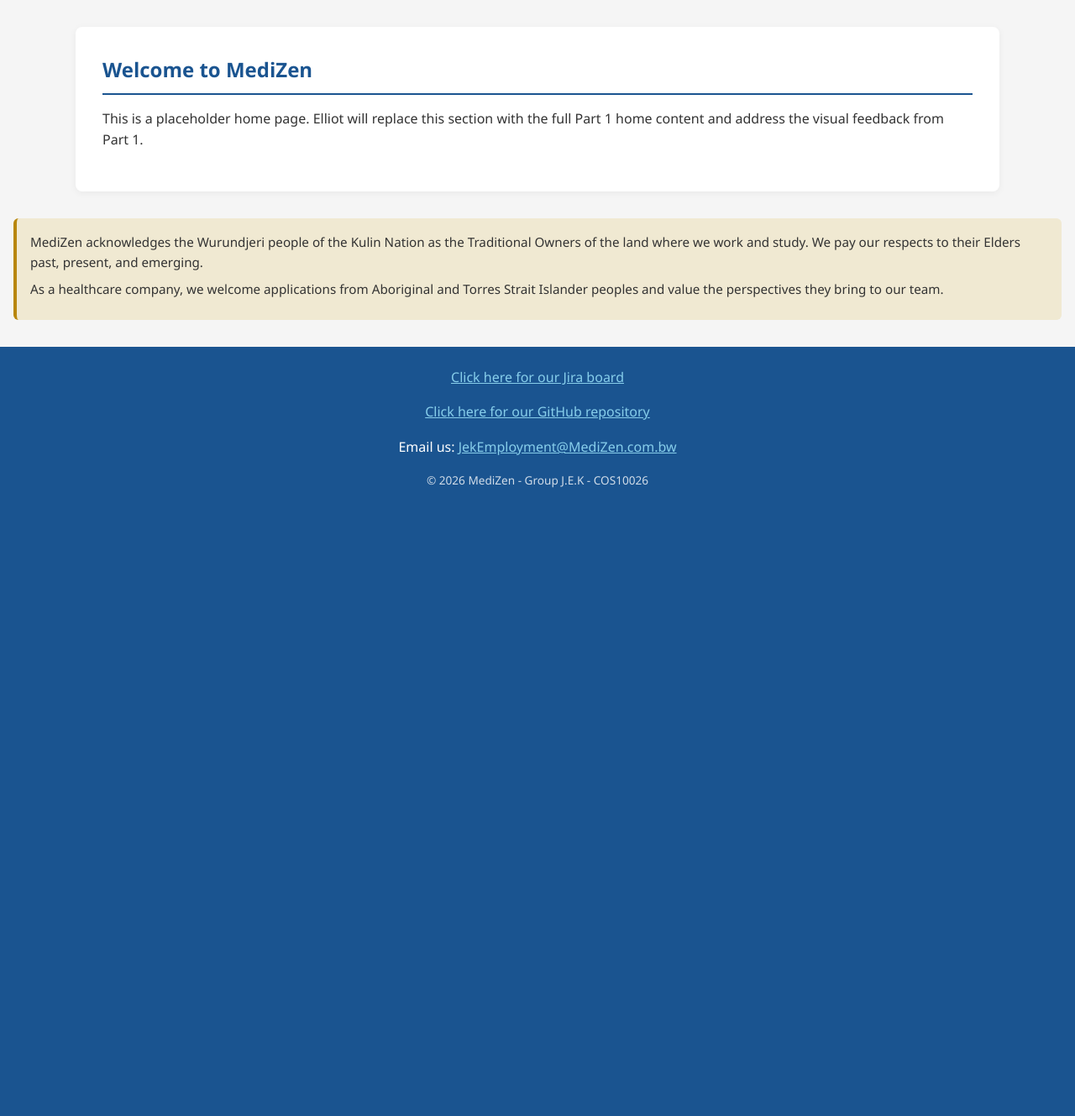
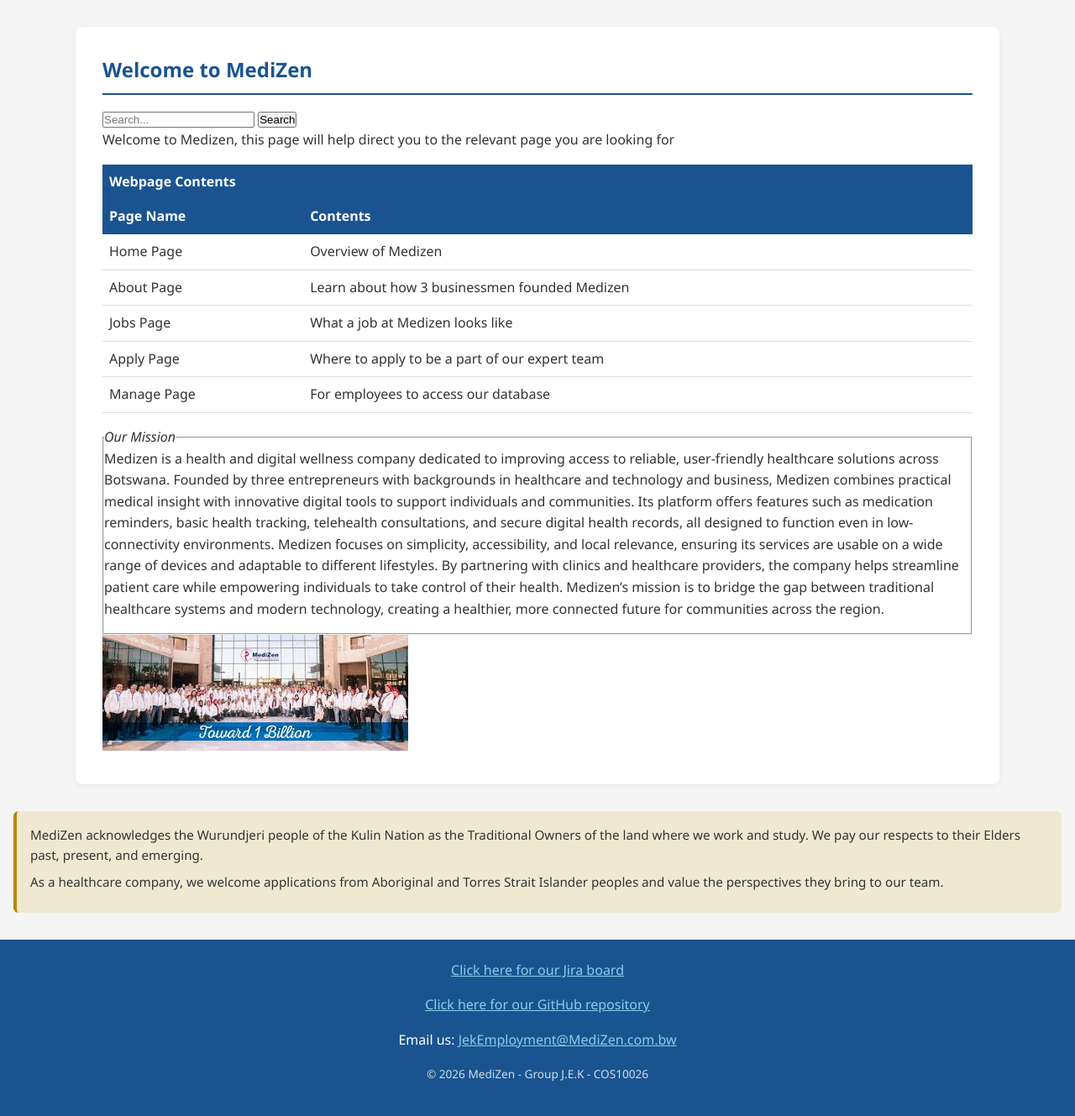
Before and after one commit to ElliotCaval07/GroupAssignment1, a PHP site: page /project2/index.php in a window 1280 px wide. Shown: the part 275-1604 px from the top of the page at 84% size. Before the commit the page ends 856 px from the top, so only its background shows below. Run offline with PHP 8.4, Linux system fonts and the light colour scheme.

Commit message:
added original content to index page

```diff
--- a/project2/index.php
+++ b/project2/index.php
@@ -26,16 +26,80 @@
 
     <main>
         <h2>Welcome to MediZen</h2>
-        <p>
-            This is a placeholder home page. Elliot will replace this section
-            with the full Part 1 home content and address the visual feedback
-            from Part 1.
-        </p>
+
 
         <!-- TODO Elliot: copy in the Part 1 home page content here. -->
         <!-- TODO Elliot: add a company-relevant image (Part 1 feedback). -->
         <!-- TODO Elliot: reduce clutter and improve visual layout (Part 1 feedback). -->
         <!-- TODO Elliot: add one embedded <style> block + one inline style (Part 1 feedback). -->
+
+    <div class="search">
+<input type="text" placeholder="Search...">
+  <button>Search</button>
+</div class="search">
+
+</head>
+
+<body>
+<header>
+
+    <p>Welcome to Medizen, this page will help direct you to the relevant page you are looking for</p>
+
+</header>
+
+<table>
+
+
+    <thead>
+
+        <tr>
+            <th colspan="2">Webpage Contents</th>
+        </tr>
+      <tr>
+        <th>Page Name</th>
+        <th>Contents</th>
+      </tr>
+    </thead>
+
+    <tbody>
+      <tr>
+        <td>Home Page</td>
+        <td>Overview of Medizen</td>
+
+      </tr>
+      <tr>
+        <td>About Page</td>
+        <td>Learn about how 3 businessmen founded Medizen</td>
+
+      </tr>
+
+      <tr>
+        <td>Jobs Page</td>
+        <td>What a job at Medizen looks like</td>
+      </tr>
+
+      <tr>
+        <td>Apply Page</td>
+        <td>Where to apply to be a part of our expert team</td>
+      </tr>
+
+      <tr>
+        <td>Manage Page</td>
+        <td>For employees to access our database</td>
+    </tr>
+    </tbody>
+
+
+</table>
+
+<fieldset>
+    <legend><em>Our Mission</em></legend>
+    <p>
+        Medizen is a health and digital wellness company dedicated to improving access to reliable, user-friendly healthcare solutions across Botswana. Founded by three entrepreneurs with backgrounds in healthcare and technology and business, Medizen combines practical medical insight with innovative digital tools to support individuals and communities. Its platform offers features such as medication reminders, basic health tracking, telehealth consultations, and secure digital health records, all designed to function even in low-connectivity environments. Medizen focuses on simplicity, accessibility, and local relevance, ensuring its services are usable on a wide range of devices and adaptable to different lifestyles. By partnering with clinics and healthcare providers, the company helps streamline patient care while empowering individuals to take control of their health. Medizen’s mission is to bridge the gap between traditional healthcare systems and modern technology, creating a healthier, more connected future for communities across the region.
+    </p>
+</fieldset>
+<img src="images/medizenteam.jpg" alt="Medizen team image" id="teamPic">
+
     </main>
 
     <?php include("includes/acknowledgement.inc"); ?>
```
Also changed, not shown: project2/images/medizenteam.jpg (added).
